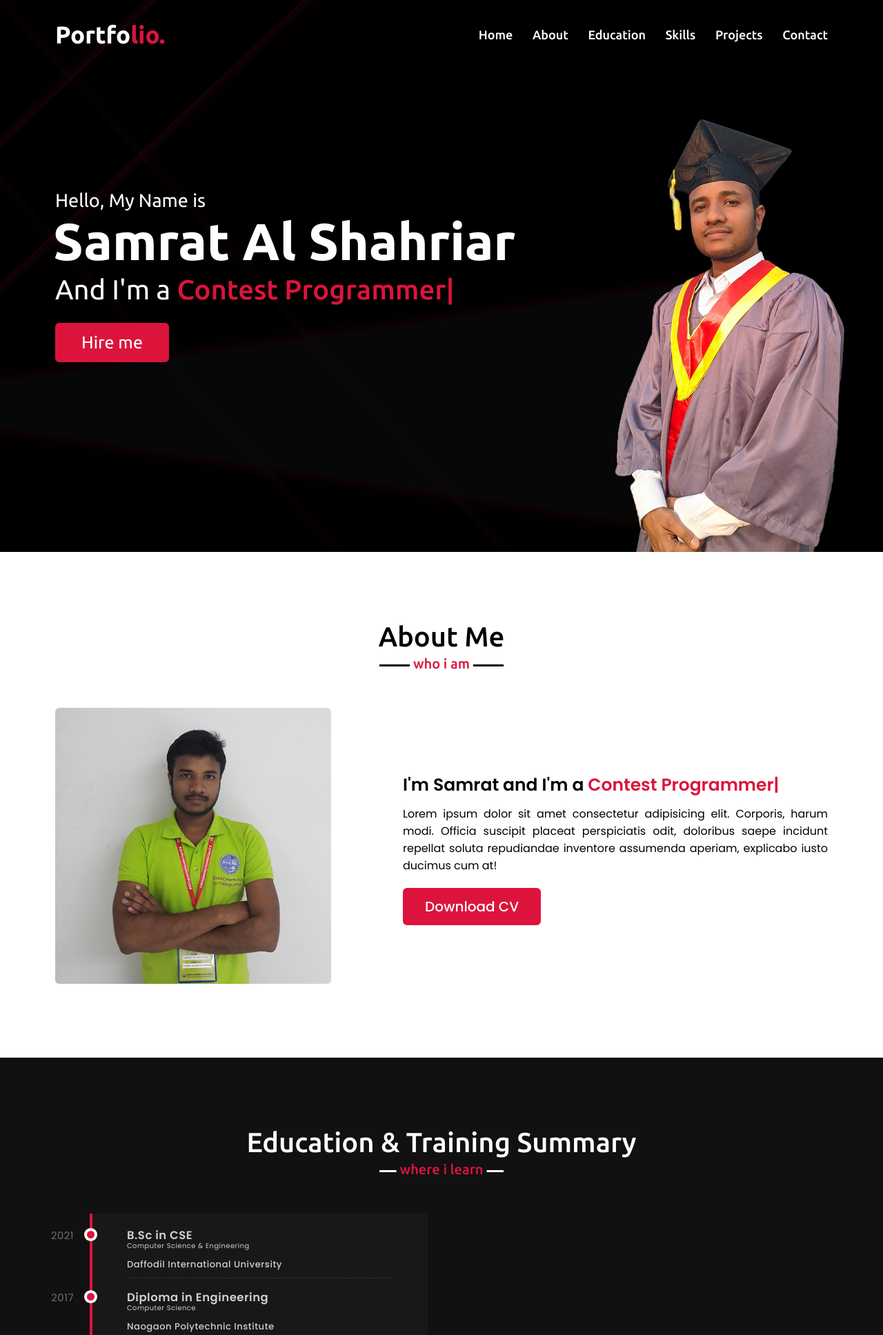
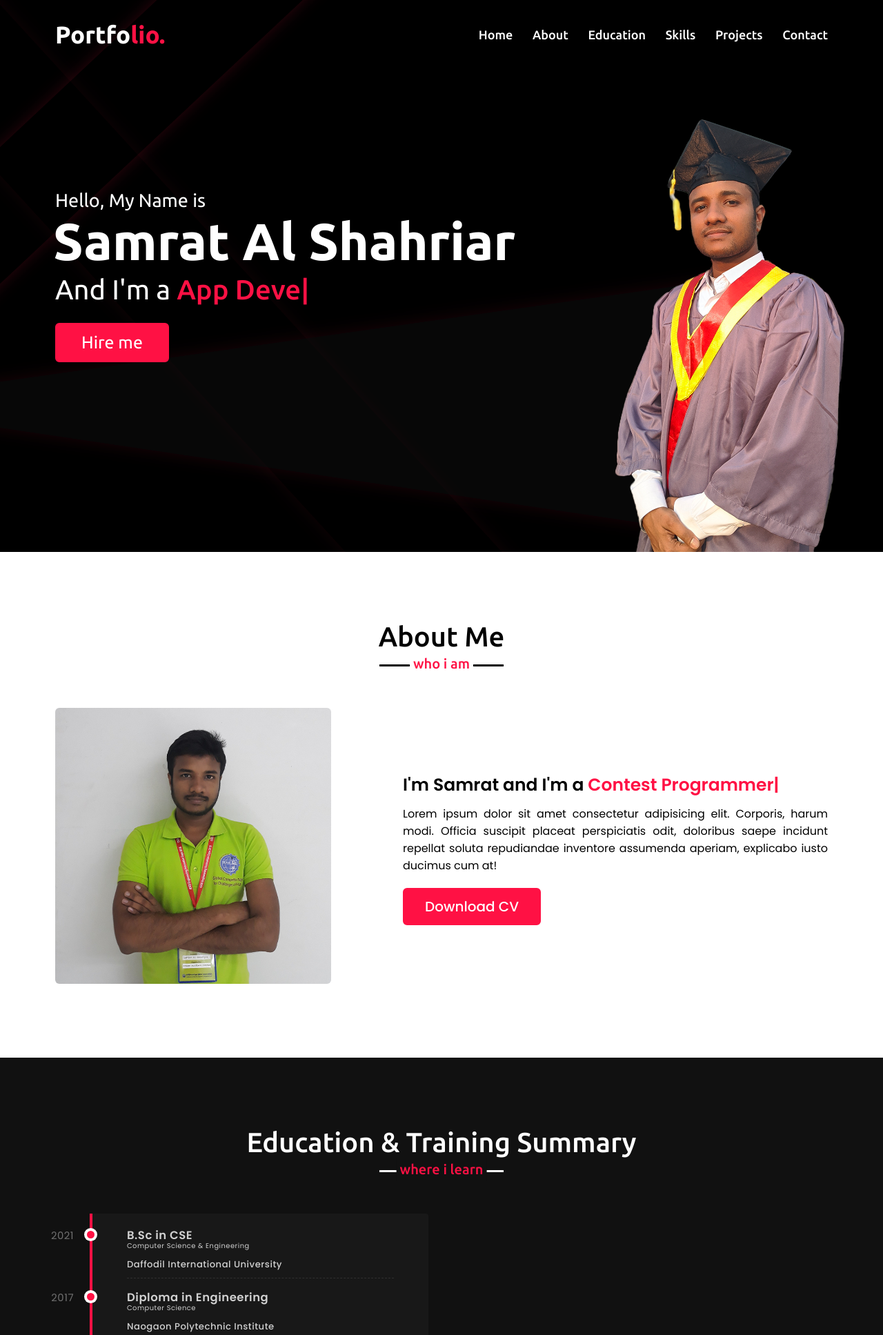
Before and after one commit to SamratAlShahriar/samratalshahriar.github.io, a PHP site: page / in a window 1280 px wide. Shown: the top 1935 px of the page at 69% size. Run offline with PHP 8.4, Linux system fonts and the light colour scheme; some libraries are stand-ins or nearby versions.

Commit message:
update color as variable

```diff
--- a/script.js
+++ b/script.js
@@ -44,8 +44,8 @@ $(document).ready(function () {
     // typing animation script
     var typed = new Typed(".typing", {
         strings: workList,
-        typeSpeed: 100,
-        backSpeed: 60,
+        typeSpeed: 50,
+        backSpeed: 30,
         loop: true
     });
 
--- a/style.css
+++ b/style.css
@@ -5,8 +5,9 @@
     padding: 0;
     box-sizing: border-box;
     text-decoration: none;
+    cursor: url("./images/logos/cursor.svg"), url("images/logos/cursor.svg"), default;
 
-    cursor: url("./images/logos/cursor.svg"), url("images/logos/cursor.svg"), default;
+    --primary-color: #ff1144;
 
 }
 
@@ -190,7 +191,7 @@ html::-webkit-scrollbar {
 }
 
 .navbar .logo a span {
-    color: crimson;
+    color: var(--primary-color);
     transition: all 0.3s ease;
 }
 
@@ -296,25 +297,25 @@ html::-webkit-scrollbar {
 }
 
 .home .home-content .text-3 span {
-    color: crimson;
+    color: var(--primary-color);
     font-weight: 500;
 }
 
 .home .home-content a {
     display: inline-block;
-    background: crimson;
+    background: var(--primary-color);
     cursor: pointer;
     color: white;
     font-size: 25px;
     margin-top: 20px;
     padding: 12px 36px;
     border-radius: 6px;
-    border: 2px solid crimson;
+    border: 2px solid var(--primary-color);
     transition: all 0.3s ease;
 }
 
 .home .home-content a:hover {
-    color: crimson;
+    color: var(--primary-color);
     background: none;
 }
 
@@ -350,7 +351,7 @@ section .title::after {
     bottom: -13px;
     left: 50%;
     font-size: 20px;
-    color: crimson;
+    color: var(--primary-color);
     padding: 5px;
     background: white;
     transform: translateX(-50%);
@@ -408,7 +409,7 @@ footer {
 }
 
 .about .about-content .right .text span {
-    color: crimson;
+    color: var(--primary-color);
 }
 
 .about .about-content .right p {
@@ -417,21 +418,21 @@ footer {
 
 .about .about-content .right button {
     display: inline-block;
-    background: crimson;
+    background: var(--primary-color);
     color: white;
     font-size: 20px;
     font-weight: 500;
     margin-top: 20px;
     padding: 10px 30px;
     border-radius: 6px;
-    border: 2px solid crimson;
+    border: 2px solid var(--primary-color);
     cursor: pointer;
     transition: all 0.3s ease;
     font-family: 'Poppins', sans-serif;
 }
 
 .about .about-content .right button:hover {
-    color: crimson;
+    color: var(--primary-color);
     background: none;
 }
 
```
Also changed, not shown: other parts of style.css (+27 -27 lines).
